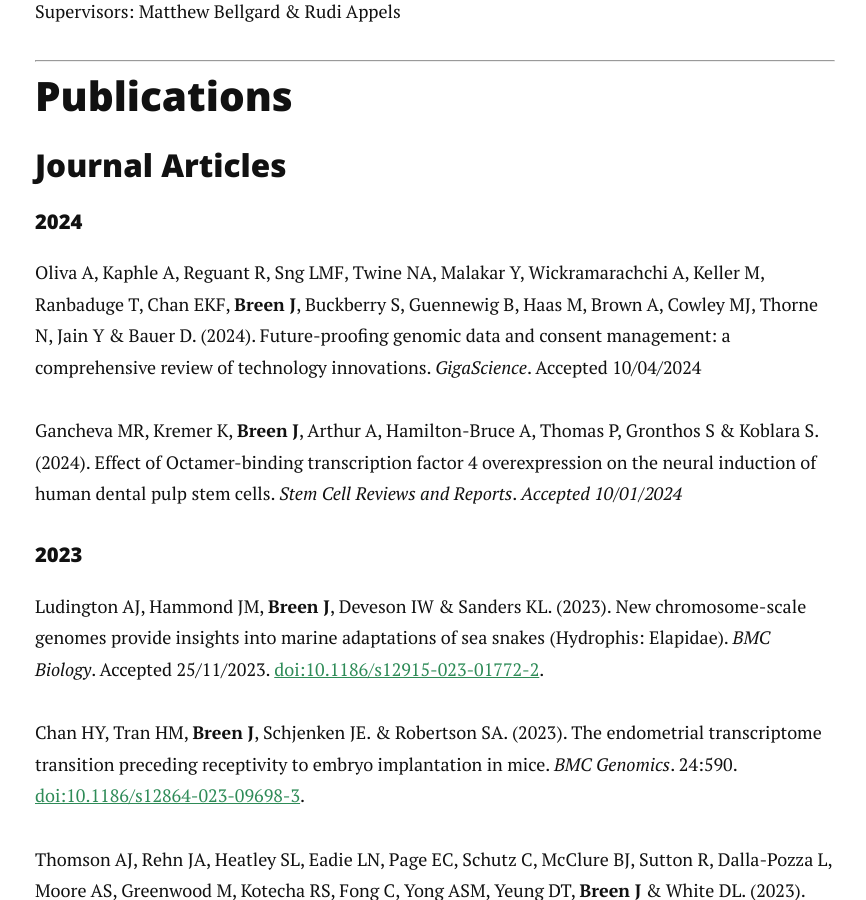
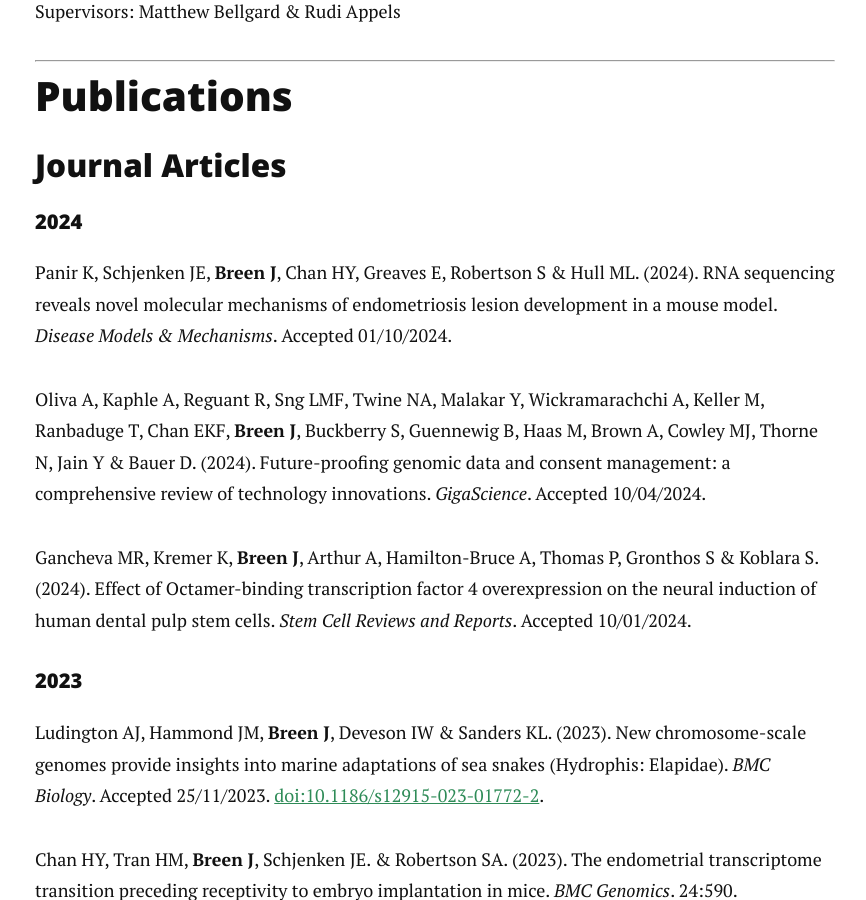
Before and after one commit to jimmybgammyknee/jimmybgammyknee.github.io, a Jekyll site: the page built from cv.md, in a window 1280 px wide and 900 px high, scrolled down 1971 px. Shown: the whole window, without its empty margins (205-1071 px from the left). Built offline with Jekyll 4.4.1, drawn with Linux system fonts in a browser that asks for light colours; nearby versions of some CDN libraries.

Commit message:
Update cv.md

```diff
--- a/cv.md
+++ b/cv.md
@@ -62,9 +62,11 @@ Supervisors: Matthew Bellgard & Rudi Appels <br>
 
 #### 2024
 
-Oliva A, Kaphle A, Reguant R, Sng LMF, Twine NA, Malakar Y, Wickramarachchi A, Keller M, Ranbaduge T, Chan EKF, **Breen J**, Buckberry S, Guennewig B, Haas M, Brown A, Cowley MJ, Thorne N, Jain Y & Bauer D. (2024). Future-proofing genomic data and consent management: a comprehensive review of technology innovations. _GigaScience_. Accepted 10/04/2024
+Panir K, Schjenken JE, **Breen J**, Chan HY, Greaves E, Robertson S & Hull ML. (2024). RNA sequencing reveals novel molecular mechanisms of endometriosis lesion development in a mouse model. _Disease Models & Mechanisms_. Accepted 01/10/2024.
 
-Gancheva MR, Kremer K, **Breen J**, Arthur A, Hamilton-Bruce A, Thomas P, Gronthos S & Koblara S. (2024). Effect of Octamer-binding transcription factor 4 overexpression on the neural induction of human dental pulp stem cells. _Stem Cell Reviews and Reports_. _Accepted 10/01/2024_
+Oliva A, Kaphle A, Reguant R, Sng LMF, Twine NA, Malakar Y, Wickramarachchi A, Keller M, Ranbaduge T, Chan EKF, **Breen J**, Buckberry S, Guennewig B, Haas M, Brown A, Cowley MJ, Thorne N, Jain Y & Bauer D. (2024). Future-proofing genomic data and consent management: a comprehensive review of technology innovations. _GigaScience_. Accepted 10/04/2024.
+
+Gancheva MR, Kremer K, **Breen J**, Arthur A, Hamilton-Bruce A, Thomas P, Gronthos S & Koblara S. (2024). Effect of Octamer-binding transcription factor 4 overexpression on the neural induction of human dental pulp stem cells. _Stem Cell Reviews and Reports_. Accepted 10/01/2024.
 
 #### 2023
 
@@ -383,6 +385,12 @@ Mayne BT, Leemaqz S, Buckberry S, Rodriguez Lopez CM, Roberts CT, Bianco-Miotto
 
 ## Invited Presentations
 
+`2024`
+AGTA
+
+`2024`
+GA4GH
+
 `25-02-2021`
 Virtual Placenta-Interface Seminar Series
 University of Florida, USA.
```
